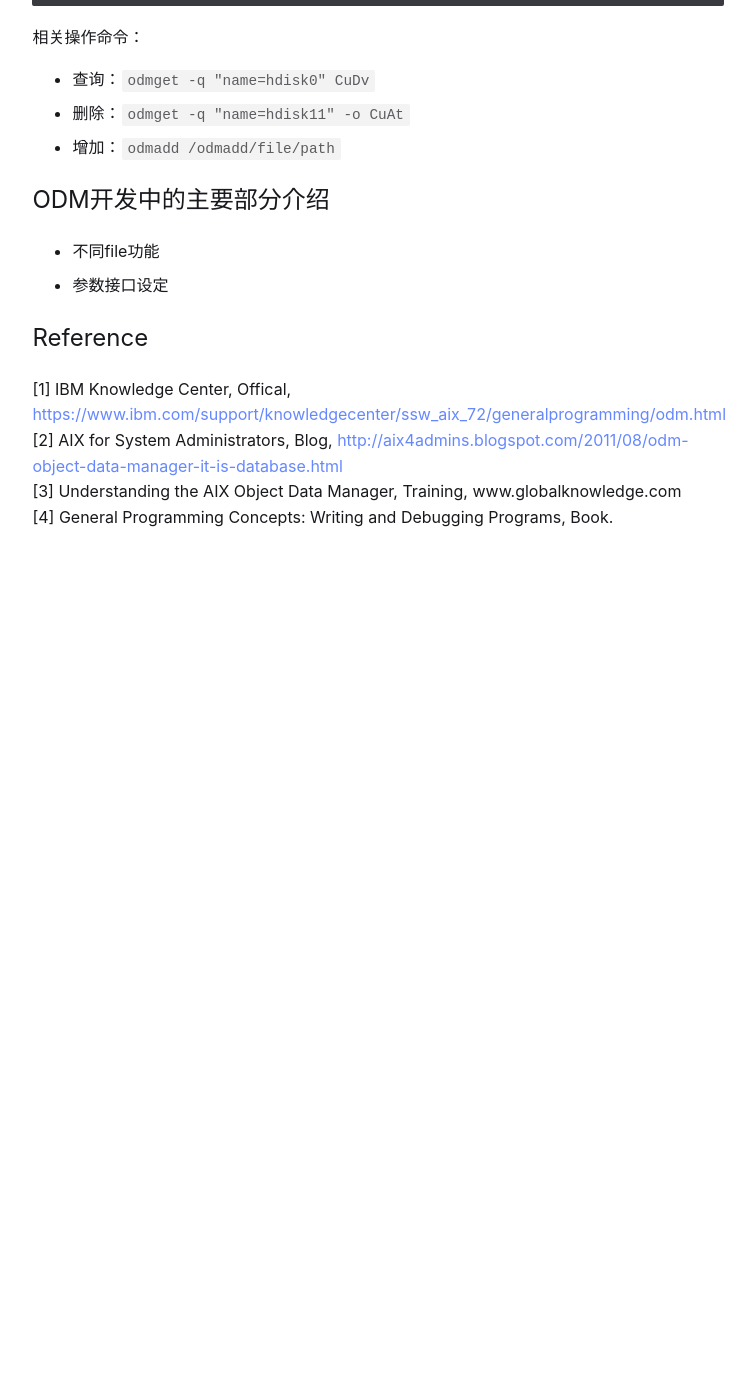
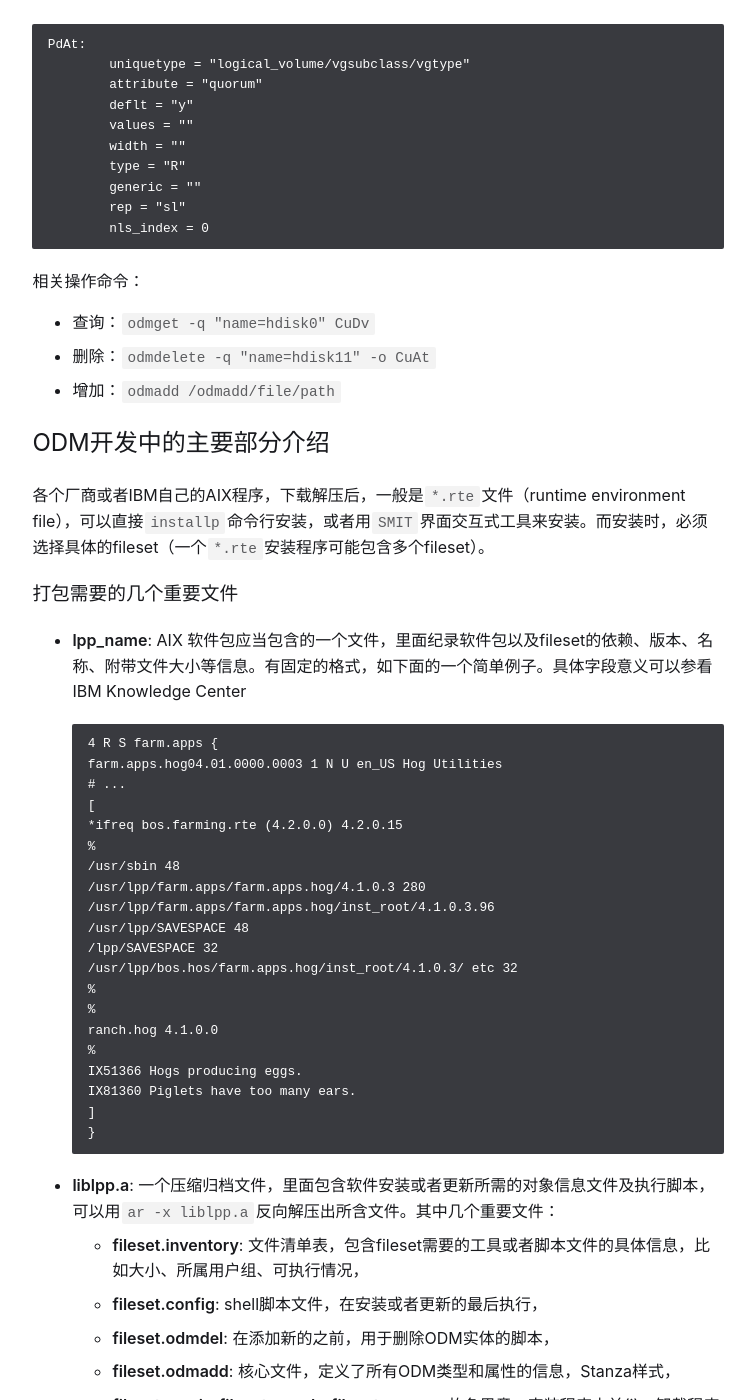
Before and after one commit to lyutian/lyutian.github.io.old, a Jekyll site: the page built from _posts/2020-02-17-AIX系统ODM驱动程序.md, in a window 1280 px wide and 1400 px high, scrolled down 1782 px. Shown: the whole window, without its empty margins (262-1018 px from the left). Built offline with Jekyll 4.4.1, drawn with Linux system fonts in a browser that asks for light colours; our own code applies the rules of GitHub Pages for plain Markdown files; before the commit the page ends 2352 px from its top, so only the background shows below that; some of the changed text lies outside the part shown.

Commit message:
complete first version

````diff
--- a/_posts/2020-02-17-AIX系统ODM驱动程序.md
+++ b/_posts/2020-02-17-AIX系统ODM驱动程序.md
@@ -2,6 +2,13 @@
 title:  "AIX系统ODM驱动程序"
 tag: AIX, ODM, 驱动
 ---
+- [什么是ODM？](#%e4%bb%80%e4%b9%88%e6%98%afodm)
+- [AIX为什么有ODM？](#aix%e4%b8%ba%e4%bb%80%e4%b9%88%e6%9c%89odm)
+- [ODM具体存在形式及相关操作](#odm%e5%85%b7%e4%bd%93%e5%ad%98%e5%9c%a8%e5%bd%a2%e5%bc%8f%e5%8f%8a%e7%9b%b8%e5%85%b3%e6%93%8d%e4%bd%9c)
+- [ODM开发中的主要部分介绍](#odm%e5%bc%80%e5%8f%91%e4%b8%ad%e7%9a%84%e4%b8%bb%e8%a6%81%e9%83%a8%e5%88%86%e4%bb%8b%e7%bb%8d)
+  - [打包需要的几个重要文件](#%e6%89%93%e5%8c%85%e9%9c%80%e8%a6%81%e7%9a%84%e5%87%a0%e4%b8%aa%e9%87%8d%e8%a6%81%e6%96%87%e4%bb%b6)
+  - [ODM对象及属性定义（设备驱动）](#odm%e5%af%b9%e8%b1%a1%e5%8f%8a%e5%b1%9e%e6%80%a7%e5%ae%9a%e4%b9%89%e8%ae%be%e5%a4%87%e9%a9%b1%e5%8a%a8)
+- [Reference](#reference)
 
 AIX系统作为一个“古老”的Unix系统，如今伴随着IBM公司的Power系列小型机依旧存在于众多银行、电信公司以及其他大型企业的数据中心。虽然其江湖地位不如从前，但其他设备厂商仍不舍得放弃对AIX的支持。而ODM驱动程序是对其支持的必要条件。
 
@@ -57,15 +64,56 @@ PdAt:
 ```
 相关操作命令：
 - 查询：`odmget -q "name=hdisk0" CuDv`
-- 删除：`odmget -q "name=hdisk11" -o CuAt`
+- 删除：`odmdelete -q "name=hdisk11" -o CuAt`
 - 增加：`odmadd /odmadd/file/path`
 
 
 ## ODM开发中的主要部分介绍
-- 不同file功能
-- 参数接口设定
+各个厂商或者IBM自己的AIX程序，下载解压后，一般是`*.rte`文件（runtime environment file），可以直接`installp`命令行安装，或者用`SMIT`界面交互式工具来安装。而安装时，必须选择具体的fileset（一个`*.rte`安装程序可能包含多个fileset）。
 
 
+### 打包需要的几个重要文件
+- **lpp_name**: AIX 软件包应当包含的一个文件，里面纪录软件包以及fileset的依赖、版本、名称、附带文件大小等信息。有固定的格式，如下面的一个简单例子。具体字段意义可以参看IBM Knowledge Center
+  ```
+  4 R S farm.apps {
+  farm.apps.hog04.01.0000.0003 1 N U en_US Hog Utilities
+  # ...
+  [
+  *ifreq bos.farming.rte (4.2.0.0) 4.2.0.15
+  %
+  /usr/sbin 48
+  /usr/lpp/farm.apps/farm.apps.hog/4.1.0.3 280
+  /usr/lpp/farm.apps/farm.apps.hog/inst_root/4.1.0.3.96
+  /usr/lpp/SAVESPACE 48
+  /lpp/SAVESPACE 32
+  /usr/lpp/bos.hos/farm.apps.hog/inst_root/4.1.0.3/ etc 32
+  %
+  %
+  ranch.hog 4.1.0.0
+  %
+  IX51366 Hogs producing eggs.
+  IX81360 Piglets have too many ears.
+  ]
+  }
+  ```
+
+- **liblpp.a**: 一个压缩归档文件，里面包含软件安装或者更新所需的对象信息文件及执行脚本，可以用`ar -x liblpp.a`反向解压出所含文件。其中几个重要文件：
+  - **fileset.inventory**: 文件清单表，包含fileset需要的工具或者脚本文件的具体信息，比如大小、所属用户组、可执行情况，
+  - **fileset.config**: shell脚本文件，在安装或者更新的最后执行，
+  - **fileset.odmdel**: 在添加新的之前，用于删除ODM实体的脚本，
+  - **fileset.odmadd**: 核心文件，定义了所有ODM类型和属性的信息，Stanza样式，
+  - **fileset.pre_i、fileset.pre_d、fileset.pre_rm**: 故名思意，安装程序之前(i)、卸载程序之前(d)、移除附带文件之前(rm)运行的脚本。
+
+### ODM对象及属性定义（设备驱动）
+之前提到`liblpp.a`这个库文件里面有一个核心文件`fileset.odmadd`，里面便是需要注入系统ODM的自定义对象信息。
+对于设备驱动程序的开发，定义这样的文件是基础。
+
+- **PdDv**: 定义设备对象，具体参数意义可参照[Predefined Devices (PdDv) Object Class](https://www.ibm.com/support/knowledgecenter/ssw_aix_72/kerneltechref/Predefined_Devices.html)
+- **PdAt**: 某一对象的属性定义，可参照[Predefined Attribute (PdAt) Object Class](https://www.ibm.com/support/knowledgecenter/ssw_aix_72/kerneltechref/Predefined_Attributes.html)，而又有哪些参数可以定义呢，IBM官方会有一个叫IHV_ODM_INSTALL的PDF文档来说明。那这个文档哪里获取呢？其实IBM把它放在了你的操作系统里，检查一下这个路径`/usr/lpp/devices.common.IBM.mpio/`。这些参数里，比较重要的一些：
+  - **model_map**：读取SCSI Standard Inquiry Page或者VPD Page的相关字段，来识别设备的一个参数。设对它才是设备接入的第一步，
+  - **vpd_map**：读取VPD Page的相关字段信息，解析给操作系统，会成为`lsdev -l xxx`输出的结果。
+  - **PCM**：设备会选用哪种PCM(Path Control Module)，使用AIX系统自带多路径管理软件MPIO的时候，需要定义。当然，可以自己定义一个PCM对象，放在这里引用。
+  - *注意：这个IHV_ODM_INSTALL并非包含所有系统的可设参数，有一些涉及I/O的参数，需要与IBM工程师沟通来设定。*
 
 ## Reference
 [1] IBM Knowledge Center, Offical,  [https://www.ibm.com/support/knowledgecenter/ssw_aix_72/generalprogramming/odm.html](https://www.ibm.com/support/knowledgecenter/ssw_aix_72/generalprogramming/odm.html)
````
